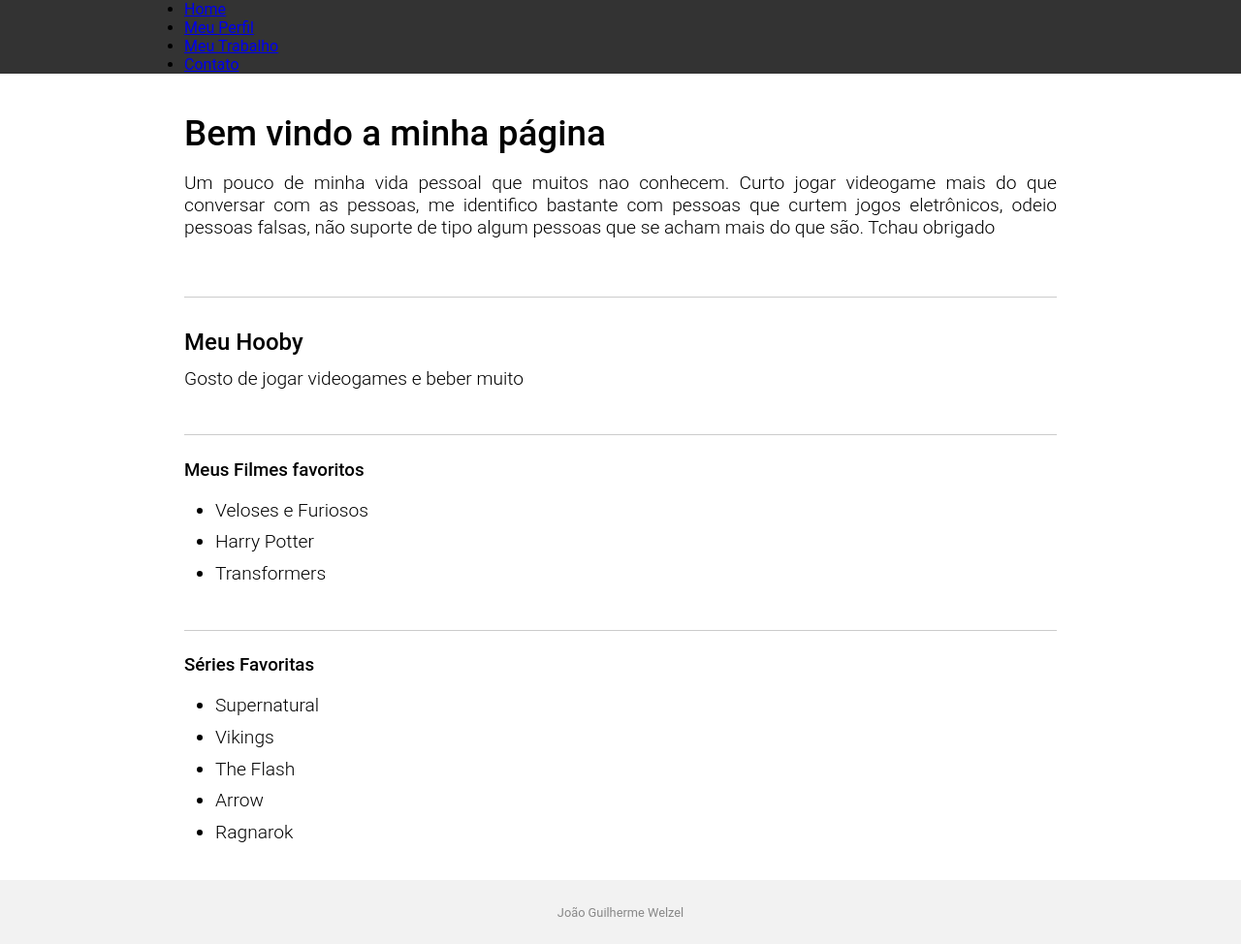
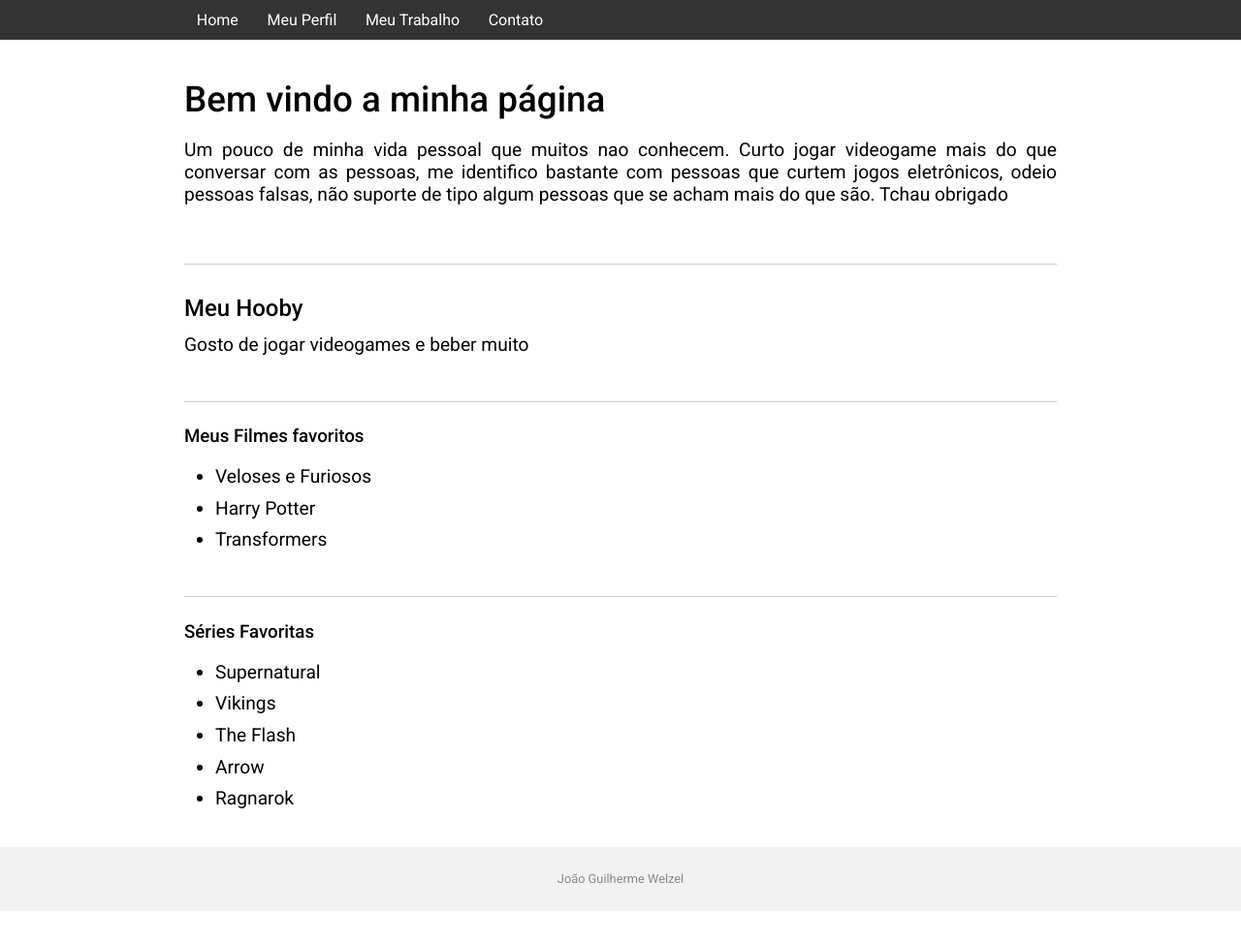
Before and after one commit to joaowelzel/DS1, a plain HTML site: page meusite/index.html in a window 1280 px wide. Shown: the whole page at 97% size. After the commit the page ends 940 px from the top, so only its background shows below. Drawn offline with Linux system fonts and the light colour scheme.

Commit message:
Aula 26/03/2020

```diff
--- a/meusite/index.css
+++ b/meusite/index.css
@@ -8,6 +8,25 @@ body {
 }
 nav {
     background-color: rgba(0,0,0,0.8);
+}
+nav ul{
+    list-style-type: none;
+}
+nav li{
+    display: inline-block;
+    padding: 0.7em 0;
+}
+nav li a{
+    color: #fff;
+    text-decoration: none;
+    font-size: 1em;
+    padding: 0 0.8em;
+    opacity: 1;
+    -webkit-transition:  opacity 0.2s;
+    transition: opacity 0.2s;
+}
+nav li a:hover{
+    opacity: 0.65;
 }
 
 .content,
--- a/meusite/index.html
+++ b/meusite/index.html
@@ -6,6 +6,8 @@
     <title>João Guilherme Welzel</title>
 
     <link rel="stylesheet" href="index.css">
+
+    <link href="https://fonts.googleapis.com/css?family=Roboto:400,500&display=swap" rel="stylesheet">
 </head>
 
 <body>
```
